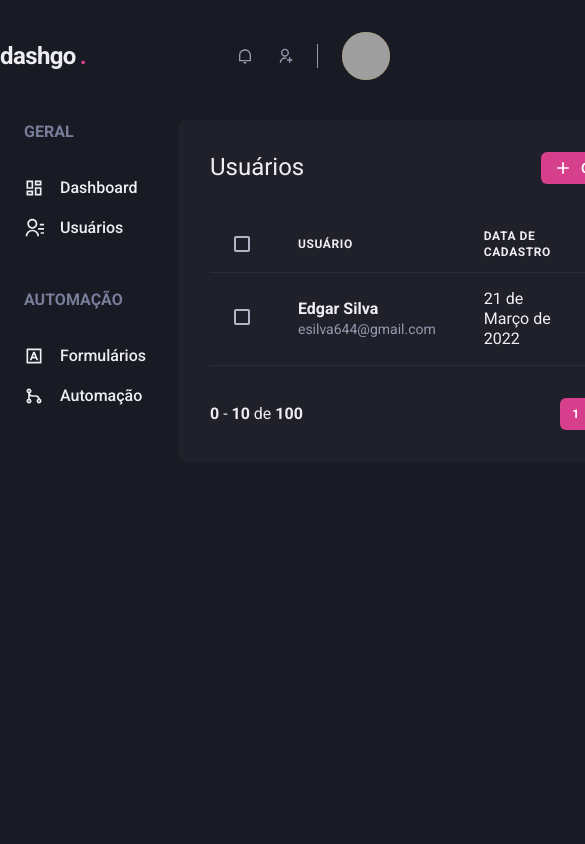
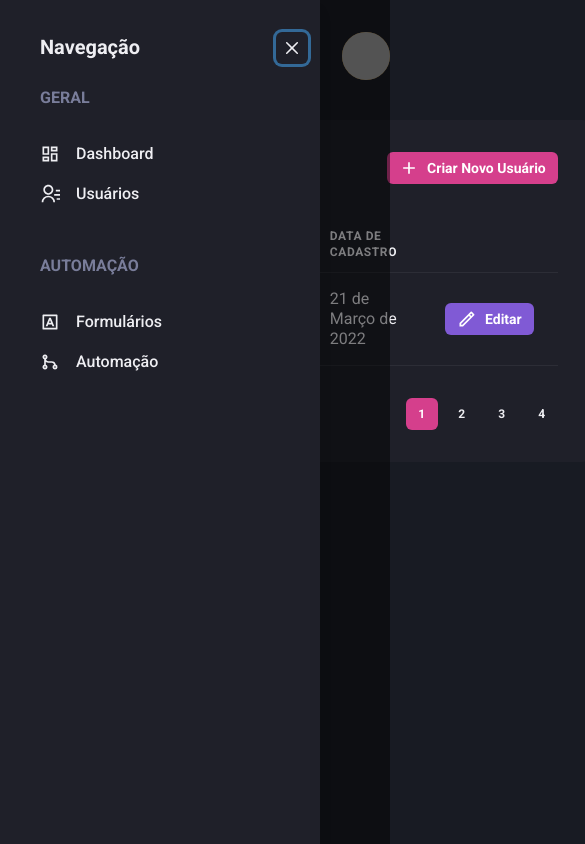
Before and after one commit to eddyzera/dashgo, a Next.js app: page /user in a window 390 px wide. Shown: the top 844 px of the page, 585 px wide, since content can reach past the window. Built offline with nearby package versions, Linux system fonts and the light colour scheme; grey boxes are pictures that could not be loaded.

Commit message:
[refactor]: add version mobile sidebar

```diff
--- /dev/null
+++ b/src/components/SideBar/SideBarNav.tsx
@@ -0,0 +1,28 @@
+import React from 'react'
+import { Stack } from '@chakra-ui/react'
+import { RiDashboardLine, RiContactsLine, RiInputMethodLine, RiGitMergeLine } from 'react-icons/ri'
+import { NavLink } from './NavLink'
+import { NavSection } from './NavSection'
+
+export const SideBarNav: React.FunctionComponent = () => {
+  return (
+    <Stack spacing="12" align="flex-start">
+      <NavSection title="geral">
+        <NavLink icon={RiDashboardLine}>
+          dashboard
+        </NavLink>
+        <NavLink icon={RiContactsLine}>
+          usuários
+        </NavLink>
+      </NavSection>
+      <NavSection title="automação">
+        <NavLink icon={RiInputMethodLine}>
+          formulários
+        </NavLink>
+        <NavLink icon={RiGitMergeLine}>
+          automação
+        </NavLink>
+      </NavSection>
+    </Stack>
+  )
+}
--- a/src/components/SideBar/index.tsx
+++ b/src/components/SideBar/index.tsx
@@ -1,38 +1,42 @@
 import React from 'react'
 import {
   Box,
-  Stack,
+  Drawer,
+  DrawerBody,
+  DrawerCloseButton,
+  DrawerContent,
+  DrawerHeader,
+  DrawerOverlay,
+  useBreakpointValue,
 } from '@chakra-ui/react'
-import {
-  RiContactsLine,
-  RiDashboardLine,
-  RiGitMergeLine,
-  RiInputMethodLine
-} from 'react-icons/ri'
-import { NavSection } from './NavSection'
-import { NavLink } from './NavLink'
+import { SideBarNav } from './SideBarNav'
 
 export const SideBar: React.FunctionComponent = () => {
+  const isDrawerSideBar = useBreakpointValue({
+    base: true,
+    lg: false
+  })
+
+
+  if (isDrawerSideBar) {
+    return (
+      <Drawer isOpen={true} placement="left" onClose={() => {}}>
+        <DrawerOverlay>
+          <DrawerContent bg="gray.800" p="4">
+            <DrawerCloseButton mt="6" />
+            <DrawerHeader>Navegação</DrawerHeader>
+            <DrawerBody>
+              <SideBarNav />
+            </DrawerBody>
+          </DrawerContent>
+        </DrawerOverlay>
+      </Drawer>
+    )
+  }
+
   return (
     <Box as="aside" w="64" mr="8">
-      <Stack spacing="12" align="flex-start">
-        <NavSection title="geral">
-          <NavLink icon={RiDashboardLine}>
-            dashboard
-          </NavLink>
-          <NavLink icon={RiContactsLine}>
-            usuários
-          </NavLink>
-        </NavSection>
-        <NavSection title="automação">
-          <NavLink icon={RiInputMethodLine}>
-            formulários
-          </NavLink>
-          <NavLink icon={RiGitMergeLine}>
-            automação
-          </NavLink>
-        </NavSection>
-      </Stack>
+      <SideBarNav />
     </Box>
   )
 }
```
